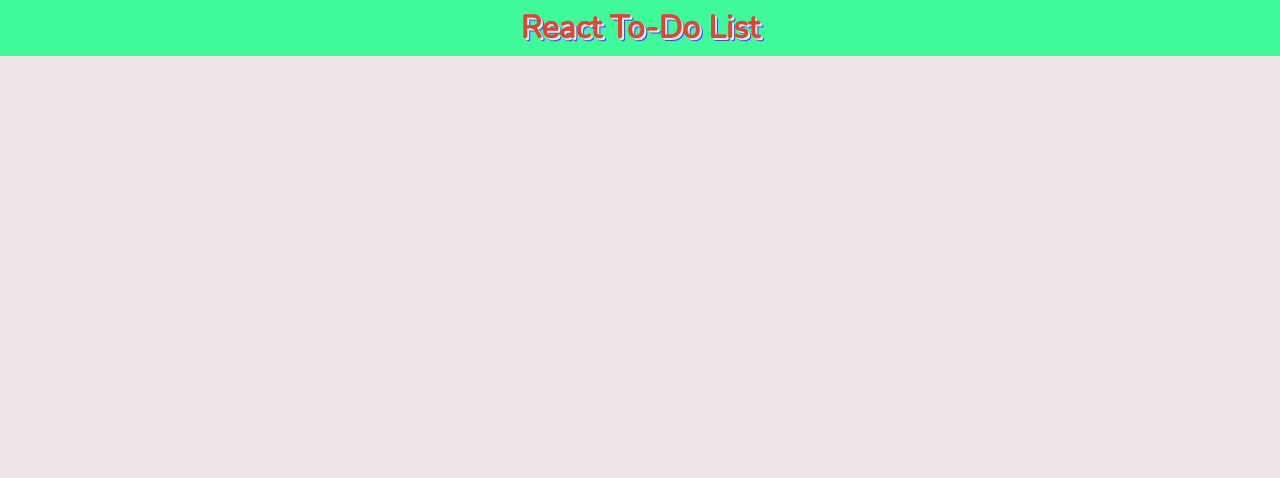
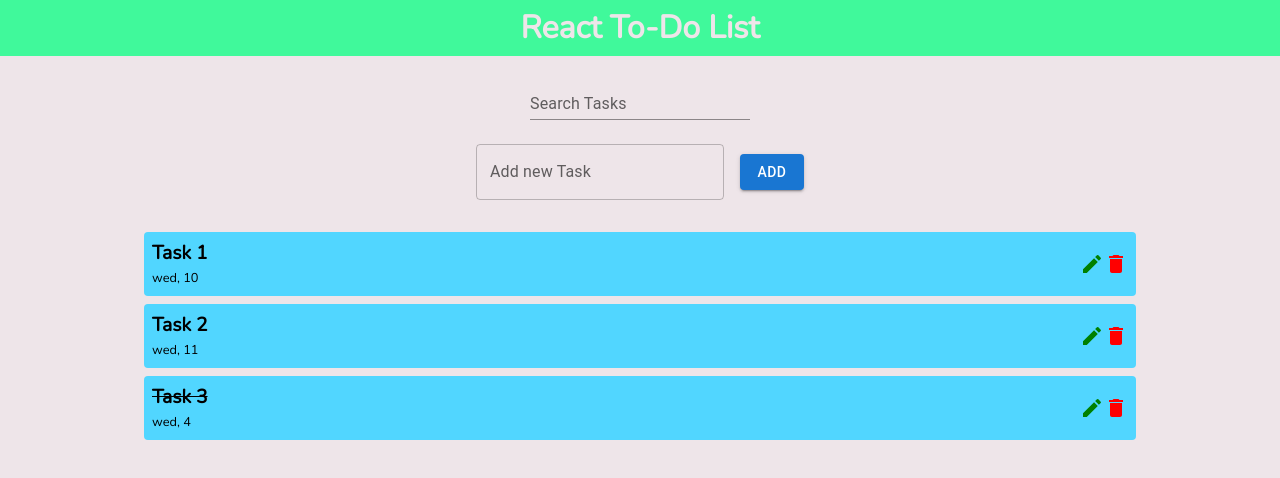
Before and after one commit to kunalkeshan/react-to-do-list, a React (Create React App) app: page / in a window 1280 px wide. Shown: the top 478 px of the page. Built offline with nearby package versions, Linux system fonts and the light colour scheme.

Commit message:
Working on UI

```diff
--- a/src/App.jsx
+++ b/src/App.jsx
@@ -1,41 +1,23 @@
-import React, {useState, useEffect} from "react";
+import React from "react";
 import "./App.css";
 import styled from "styled-components";
 
 import Header from './components/Header/Header';
-import AddTaskInput from './components/AddTaskInput/AddTaskInput';
-import TaskList from './components/TaskList/TaskList';
-import EditTaskModal from "./components/EditTaskModal/EditTaskModal";
-import HowToUseModal from "./components/HowToUseModal/HowToUseModal";
+import Main from "./components/Main/Main";
 
 const Container = styled.div`
-
-  main {
-    display: flex;
-    flex-direction: column;
-    justify-content: center;
-  }
 
 `
 
 function App() {
-  const [allTasks, setAllTasks] = useState({})
-
-  useEffect(() => {
-
-  }, [allTasks])
 
   return (
     <Container>
       <Header />
-      <main>
-        <AddTaskInput updateTasks={setAllTasks} />
-        <TaskList tasks={allTasks} updateTasks={setAllTasks}/>
-      </main>
-      <EditTaskModal />
-      <HowToUseModal />
+      <Main />
     </Container>
   );
+
 }
 
 export default App;
--- a/src/components/AddTaskInput/AddTaskInput.jsx
+++ b/src/components/AddTaskInput/AddTaskInput.jsx
@@ -2,15 +2,24 @@ import React from 'react';
 import styled from 'styled-components';
 
 // import HighlightOffIcon from '@mui/icons-material/HighlightOff';
+import TextField from '@mui/material/TextField';
+import Button from '@mui/material/Button';
 
 const AddTaskForm = styled.form`
+
+    display: flex;
+    align-items: center;
+    justify-content: center;
+    gap: 1em;
+    width: 100%;
 
 `
 
 function AddTaskInput({updateTasks}) {
     return (
-        <AddTaskForm>
-
+        <AddTaskForm noValidate autoComplete="off">
+            <TextField label="Add new Task" variant="outlined" />
+            <Button variant="contained">Add</Button>
         </AddTaskForm>
     )
 }
--- a/src/components/Header/Header.jsx
+++ b/src/components/Header/Header.jsx
@@ -7,27 +7,24 @@ const Container = styled.header`
     padding: 0.4em;
 
     h1{
-        color: var(--bg-btn, red);
-        text-shadow: 2px 2px var(--bg-body, white), 3px 3px var(--bg-modal, red), 4px 4px var(--bg-task, blue);
-        transition: all 250ms;
+        color: var(--bg-body, red);
+        transition: all 500ms;
         width: fit-content;
         margin: 0 auto;
         cursor: pointer;
 
-        :hover{
-            text-shadow: 3px 3px var(--bg-body, white), 4px 4px var(--bg-modal, red), 5px 5px var(--bg-task, blue);
+        :hover {
+            color: #000;
         }
     }
 
 `
 
 function Header() {
-    const goToHome = () => {
-        window.location.replace("/")
-    }
+
     return (
         <Container>
-            <h1 onClick={goToHome}>React To-Do List</h1>
+            <h1>React To-Do List</h1>
         </Container>
     )
 }
--- /dev/null
+++ b/src/components/Main/Main.jsx
@@ -0,0 +1,35 @@
+import React from 'react';
+import styled from 'styled-components';
+
+import AddTaskInput from '../AddTaskInput/AddTaskInput';
+import TaskList from '../TaskList/TaskList';
+import EditTaskModal from "../EditTaskModal/EditTaskModal";
+import HowToUseModal from "../HowToUseModal/HowToUseModal";
+import SearchTaskInput from '../SearchTaskInput/SearchTaskInput';
+
+const Container = styled.main`
+
+    display: flex;
+    flex-direction: column;
+    justify-content: center;
+    align-items: center;
+    gap: 1.5em;
+    padding: 1em;
+    width: 80%;
+    margin: 0 auto;
+
+`
+
+function Main() {
+    return (
+        <Container>
+            <SearchTaskInput />
+            <AddTaskInput />
+            <TaskList />
+            <EditTaskModal />
+            <HowToUseModal />
+        </Container>
+    )
+}
+
+export default Main;
--- /dev/null
+++ b/src/components/SearchTaskInput/SearchTaskInput.jsx
@@ -0,0 +1,18 @@
+import React from 'react';
+import styled from 'styled-components';
+
+import TextField from '@mui/material/TextField';
+
+const Container = styled.div`
+
+`
+
+function SearchTaskInput() {
+    return (
+        <Container>
+            <TextField label="Search Tasks" variant="standard" />
+        </Container>
+    )
+}
+
+export default SearchTaskInput;
--- a/src/components/Task/Task.jsx
+++ b/src/components/Task/Task.jsx
@@ -1,17 +1,66 @@
 import React from 'react';
 import styled from 'styled-components';
 
-// import DeleteIcon from '@mui/icons-material/Delete';
-// import EditIcon from '@mui/icons-material/Edit';
+import DeleteIcon from '@mui/icons-material/Delete';
+import EditIcon from '@mui/icons-material/Edit';
 
 const TaskItem = styled.li`
 
+    background: var(--bg-task, lightblue);
+    list-style: none;
+    width: 100%;
+    margin-top: 8px;
+    display: flex;
+    align-items: center;
+    justify-content: space-between;
+    padding: .5em;
+    border-radius: 4px;
+
+    #task-details {
+
+        text-decoration: unset;
+
+        p {
+            font-size: 1.2rem;
+            font-weight: bold;
+        }
+
+        span {
+            font-size: .8rem;
+        }
+    }
+
+    .completed {
+        text-decoration: line-through;
+    }
+
+    #task-cta{
+
+        display: flex;
+        align-items: center;
+        justify-content: center;
+
+        #edit-btn{
+            color: green;
+        }
+
+        #delete-btn{
+            color: red;
+        }
+    }
 `
 
-function Task() {
+function Task({name, completed, created_at}) {
     return (
         <TaskItem>
-
+            <div id="task-details">
+                <p className={completed ? "completed" : ""}>{name}</p>
+                <span>{created_at}</span>
+            </div>
+            <div id="task-cta">
+                <EditIcon id="edit-btn" />
+                <DeleteIcon id="delete-btn" />
+            </div>
         </TaskItem>
     )
 }
--- a/src/components/TaskList/TaskList.jsx
+++ b/src/components/TaskList/TaskList.jsx
@@ -1,14 +1,44 @@
 import React from 'react';
 import styled from 'styled-components';
 
+import Task from '../Task/Task';
+
 const TaskCollection = styled.ul`
 
+    width: 100%;
+
 `
+
+const TASKS = [
+    {
+        name: "Task 1",
+        completed: false,
+        created_at: "wed, 10",
+    },
+    {
+        name: "Task 2",
+        completed: false,
+        created_at: "wed, 11",
+    },
+    {
+        name: "Task 3",
+        completed: true,
+        created_at: "wed, 4",
+    },
+];
 
 function TaskList({tasks, updateTasks}) {
     return (
         <TaskCollection>
-
+            {
+                TASKS.map((task) => (
+                    <Task
+                        name={task.name}
+                        completed={task.completed}
+                        created_at={task.created_at}
+                    />
+                ))
+            }
         </TaskCollection>
     )
 }
```
